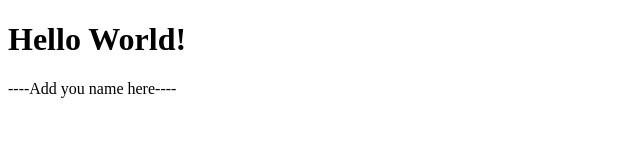
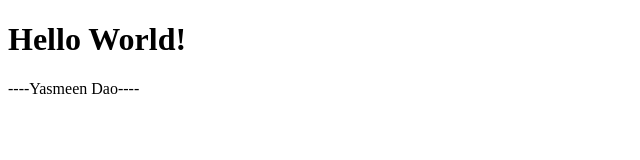
Before and after one commit to DS4200-S23-Class/ic-01-yasmeendao, a plain HTML site: page index.html in a window 1280 px wide. Shown: the full height of the page, 0-640 px from the left. Drawn offline with Linux system fonts and the light colour scheme.

Commit message:
part 1 done

```diff
--- a/index.html
+++ b/index.html
@@ -6,7 +6,7 @@
 
 <p>
 
-----Add you name here----
+----Yasmeen Dao----
 
 </p>
 
```
